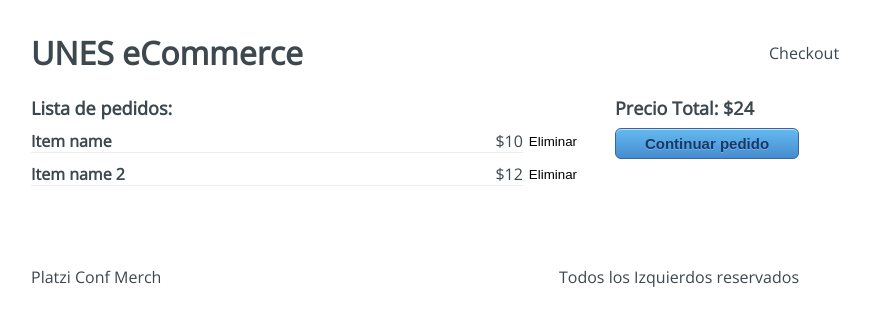
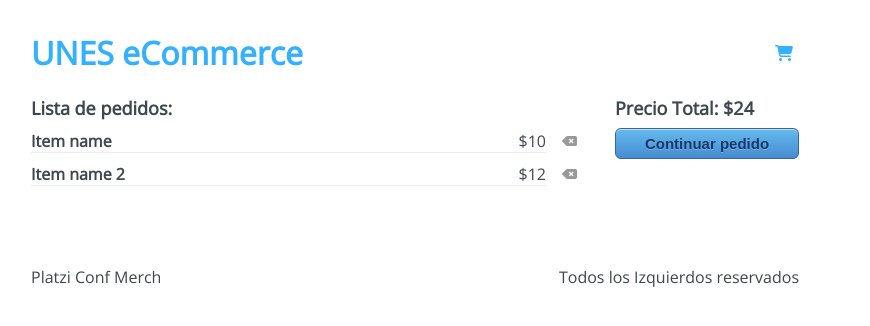
Before and after one commit to MartinTomaco/UNESe-commerce, a React app: page /checkout in a window 1280 px wide. Shown: the top 326 px of the page, without its empty margins (225-1095 px from the left). Built offline with nearby package versions, Linux system fonts and the light colour scheme.

Commit message:
se agregan icons con font awesome

```diff
--- a/public/index.html
+++ b/public/index.html
@@ -4,6 +4,7 @@
     <meta charset="UTF-8">
     <meta name="viewport" content="width=device-width, initial-scale=1.0">
     <title>UNES eCommerce</title>
+    <script src="https://kit.fontawesome.com/5be132f813.js" crossorigin="anonymous"></script>
 </head>
 <body>
     <div id="app"></div>
--- a/src/components/Header.jsx
+++ b/src/components/Header.jsx
@@ -1,15 +1,20 @@
-import React from 'react'
-import '../styles/components/Header.css'
+import React from 'react';
+import { Link } from 'react-router-dom';
+import '../styles/components/Header.css';
 
 const Header = () => {
-    return (
-        <div className="Header">
-            <h1 className="Header-title"> UNES eCommerce</h1>
-            <div className="Header-checkout">
-                Checkout
-            </div>
-        </div>
-    )
-}
+  return (
+    <div className="Header">
+      <h1 className="Header-title">
+        <Link to="/">UNES eCommerce</Link>
+      </h1>
+      <div className="Header-checkout">
+        <Link to="/checkout">
+          <i className="fas fa-shopping-cart"/>
+        </Link>
+      </div>
+    </div>
+  );
+};
 
-export default Header
+export default Header;
--- a/src/containers/Checkout.jsx
+++ b/src/containers/Checkout.jsx
@@ -1,4 +1,5 @@
 import React from 'react';
+import { Link } from 'react-router-dom'
 import '../styles/components/Checkout.css';
 
 const Checkout = () => {
@@ -11,19 +12,25 @@ const Checkout = () => {
                        <h4>Item name</h4>
                        <span>$10</span>
                    </div>
-                   <button type="button"> Eliminar </button>
+                   <button type="button">
+                   <i className="fas fa-backspace"/>
+                   </button>
                </div>
                <div className="Checkout-item">
                    <div className="Checkout-element">
                        <h4>Item name 2</h4>
                        <span>$12</span>
                    </div>
-                   <button type="button"> Eliminar </button>
+                   <button type="button">
+                   <i className="fas fa-backspace"/>
+                   </button>
                </div>
            </div>
            <div className="Checkout-sidebar">
                <h3>Precio Total: $24</h3>
+               <Link to="/checkout/information">
                <button type="button">Continuar pedido</button>
+               </Link>
            </div>
        </div>
     );
--- a/src/containers/Information.jsx
+++ b/src/containers/Information.jsx
@@ -1,5 +1,6 @@
-import React from 'react'
-import '../styles/components/Information.css'
+import React from 'react';
+import { Link } from 'react-router-dom';
+import '../styles/components/Information.css';
 
 const Information = () => {
   return (
@@ -10,23 +11,22 @@ const Information = () => {
         </div>
         <div className="Information-form">
           <form action="">
-                      <input type="text" placeholder="Nombre completo" name="name"/>
-                      <input type="text" placeholder="Correo Electronico" name="email"/>
-                      <input type="text" placeholder="Direccion" name="address"/>
-                      <input type="text" placeholder="Departamento" name="apto"/>
-                      <input type="text" placeholder="Ciudad" name="city"/>
-                      <input type="text" placeholder="Pais" name="country"/>
-                      <input type="text" placeholder="Provincia" name="state"/>
-                      <input type="text" placeholder="Copigo postal" name="cp"/>
-                      <input type="text" placeholder="Telefono" name="phone"/>
+            <input type="text" placeholder="Nombre completo" name="name" />
+            <input type="text" placeholder="Correo Electronico" name="email" />
+            <input type="text" placeholder="Direccion" name="address" />
+            <input type="text" placeholder="Departamento" name="apto" />
+            <input type="text" placeholder="Ciudad" name="city" />
+            <input type="text" placeholder="Pais" name="country" />
+            <input type="text" placeholder="Provincia" name="state" />
+            <input type="text" placeholder="Copigo postal" name="cp" />
+            <input type="text" placeholder="Telefono" name="phone" />
           </form>
         </div>
         <div className="Information-buttons">
-                  <div className="Information-back">
-                      Regresar
-                  </div>
+          <div className="Information-back">Regresar</div>
+
           <div className="Information-next">
-                      Pagar
+            <Link to="/checkout/payment">Pagar</Link>
           </div>
         </div>
       </div>
@@ -41,6 +41,6 @@ const Information = () => {
       </div>
     </div>
   );
-}
+};
 
 export default Information;
```
Lines whose indentation alone changed are shown as unchanged.
